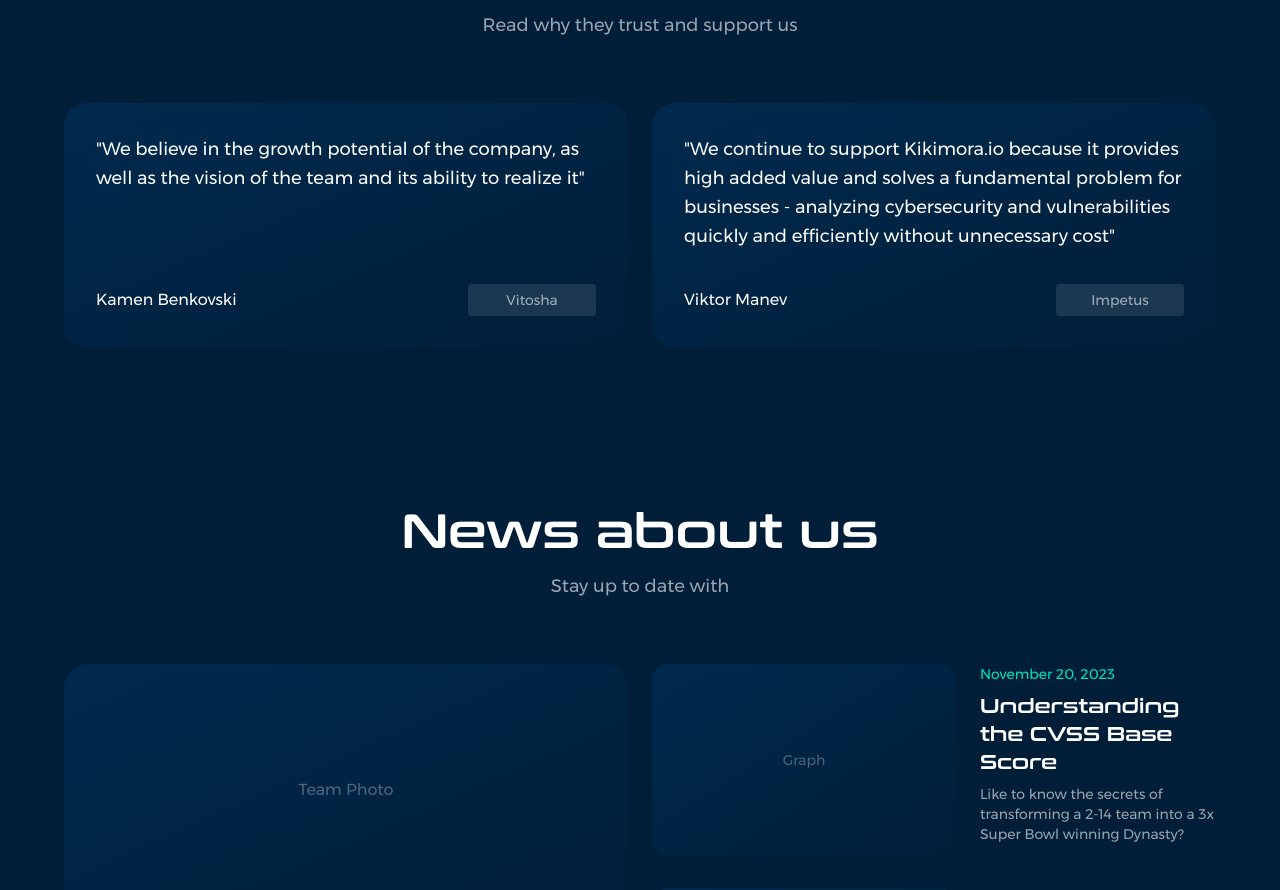
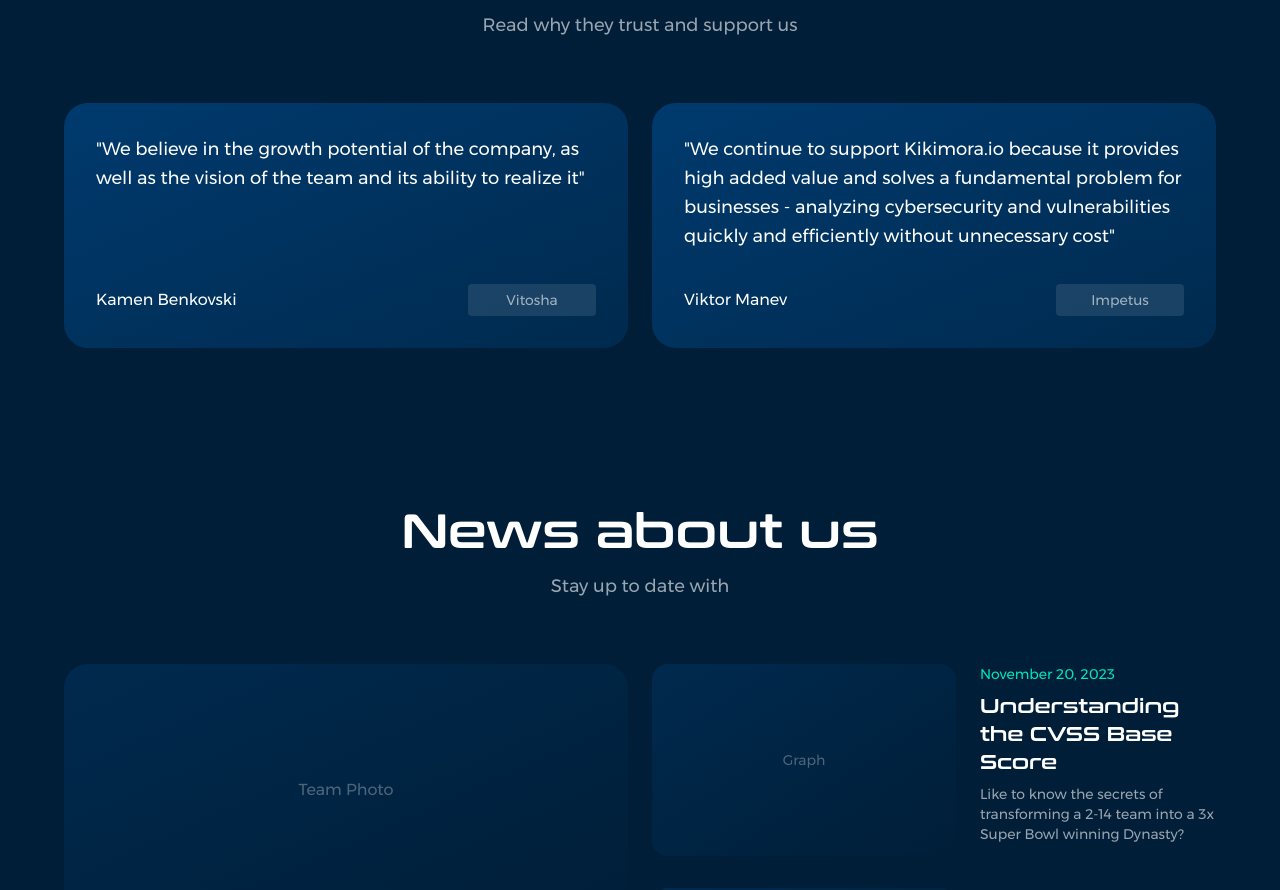
Before and after one commit to NikolaSirakov3/Kikimora-website, a React (Vite) app: page /about in a window 1280 px wide. Shown: the part 4945-5835 px from the top of the page. Built offline with nearby package versions, Linux system fonts and the light colour scheme.

Commit message:
Update gradient colors in InvestorTestimonials component for improved visual appeal; adjust background gradient to enhance overall design consistency.

```diff
--- a/src/components/about/InvestorTestimonials.tsx
+++ b/src/components/about/InvestorTestimonials.tsx
@@ -37,7 +37,7 @@ export function InvestorTestimonials() {
             {testimonials.map((testimonial, index) => (
               <div
                 key={index}
-                className="bg-gradient-to-br from-[#002A4E] to-[#001E38] rounded-3xl p-8 flex flex-col"
+                className="bg-gradient-to-br from-[#003A6E] to-[#002A4E] rounded-3xl p-8 flex flex-col"
               >
                 {/* Quote */}
                 <div className="flex-1">
```
